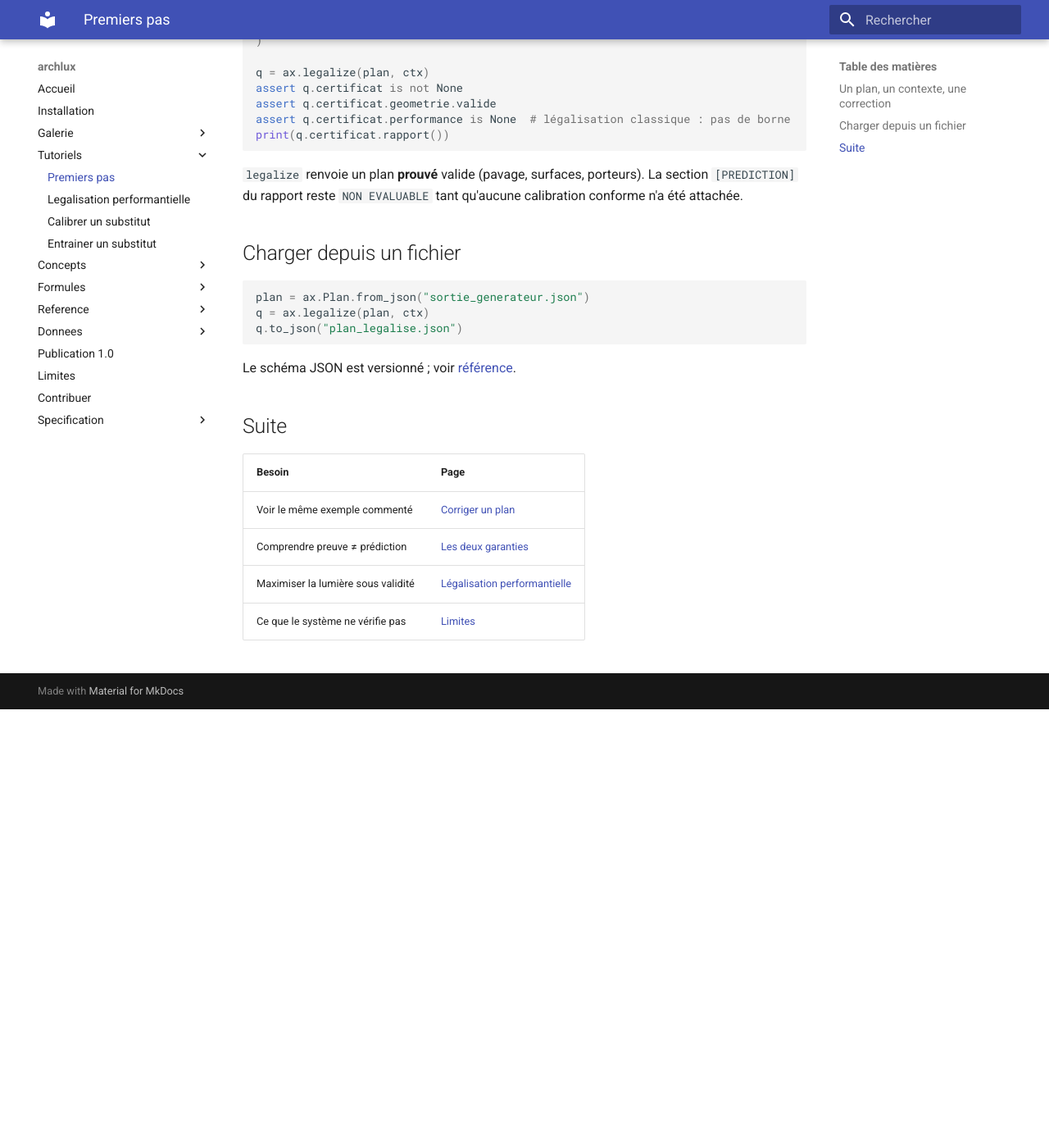
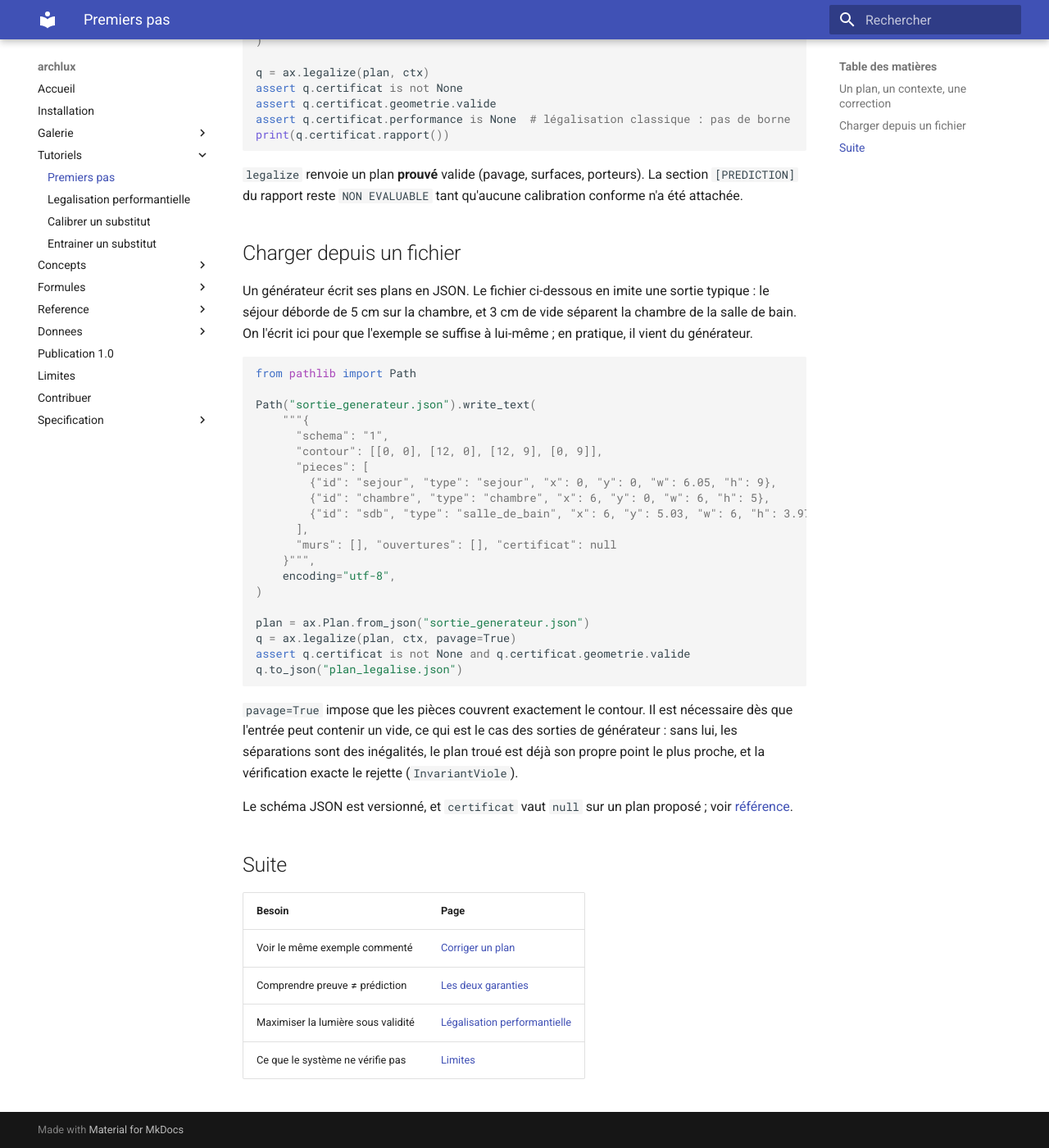
Before and after one commit to joeylukoji/archlux, an MkDocs documentation site: the page built from docs/tutoriels/premiers-pas.md, in a window 1280 px wide and 1400 px high, scrolled down 713 px. Shown: the whole window at 82% size. Built offline with MkDocs 1.6.1 and Material for MkDocs 9.7.7, drawn with Linux system fonts in a browser that asks for light colours; before the commit the page ends 1578 px from its top, so only the background shows below that.

Commit message:
Make the home page and the first steps run on their own
Both pages read a missing 'sortie_generateur.json'. They now write a small
generator output (a 5 cm overlap and a 3 cm gap) before loading it, and
legalize it with pavage=True, which a plan with a gap needs.

Co-Authored-By: Claude Opus 5.5 <noreply@anthropic.com>

````diff
--- a/docs/tutoriels/premiers-pas.md
+++ b/docs/tutoriels/premiers-pas.md
@@ -44,13 +44,41 @@ calibration conforme n'a été attachée.
 
 ## Charger depuis un fichier
 
+Un générateur écrit ses plans en JSON. Le fichier ci-dessous en imite une sortie
+typique : le séjour déborde de 5 cm sur la chambre, et 3 cm de vide séparent la
+chambre de la salle de bain. On l'écrit ici pour que l'exemple se suffise à lui-même ;
+en pratique, il vient du générateur.
+
 ```python
+from pathlib import Path
+
+Path("sortie_generateur.json").write_text(
+    """{
+      "schema": "1",
+      "contour": [[0, 0], [12, 0], [12, 9], [0, 9]],
+      "pieces": [
+        {"id": "sejour", "type": "sejour", "x": 0, "y": 0, "w": 6.05, "h": 9},
+        {"id": "chambre", "type": "chambre", "x": 6, "y": 0, "w": 6, "h": 5},
+        {"id": "sdb", "type": "salle_de_bain", "x": 6, "y": 5.03, "w": 6, "h": 3.97}
+      ],
+      "murs": [], "ouvertures": [], "certificat": null
+    }""",
+    encoding="utf-8",
+)
+
 plan = ax.Plan.from_json("sortie_generateur.json")
-q = ax.legalize(plan, ctx)
+q = ax.legalize(plan, ctx, pavage=True)
+assert q.certificat is not None and q.certificat.geometrie.valide
 q.to_json("plan_legalise.json")
 ```
 
-Le schéma JSON est versionné ; voir [référence](../reference/schema-json.md).
+`pavage=True` impose que les pièces couvrent exactement le contour. Il est nécessaire
+dès que l'entrée peut contenir un vide, ce qui est le cas des sorties de générateur :
+sans lui, les séparations sont des inégalités, le plan troué est déjà son propre point
+le plus proche, et la vérification exacte le rejette (`InvariantViole`).
+
+Le schéma JSON est versionné, et `certificat` vaut `null` sur un plan proposé ; voir
+[référence](../reference/schema-json.md).
 
 ## Suite
 
````
Also changed, not shown: docs/index.md (+26 -1 lines), 1 other file.
